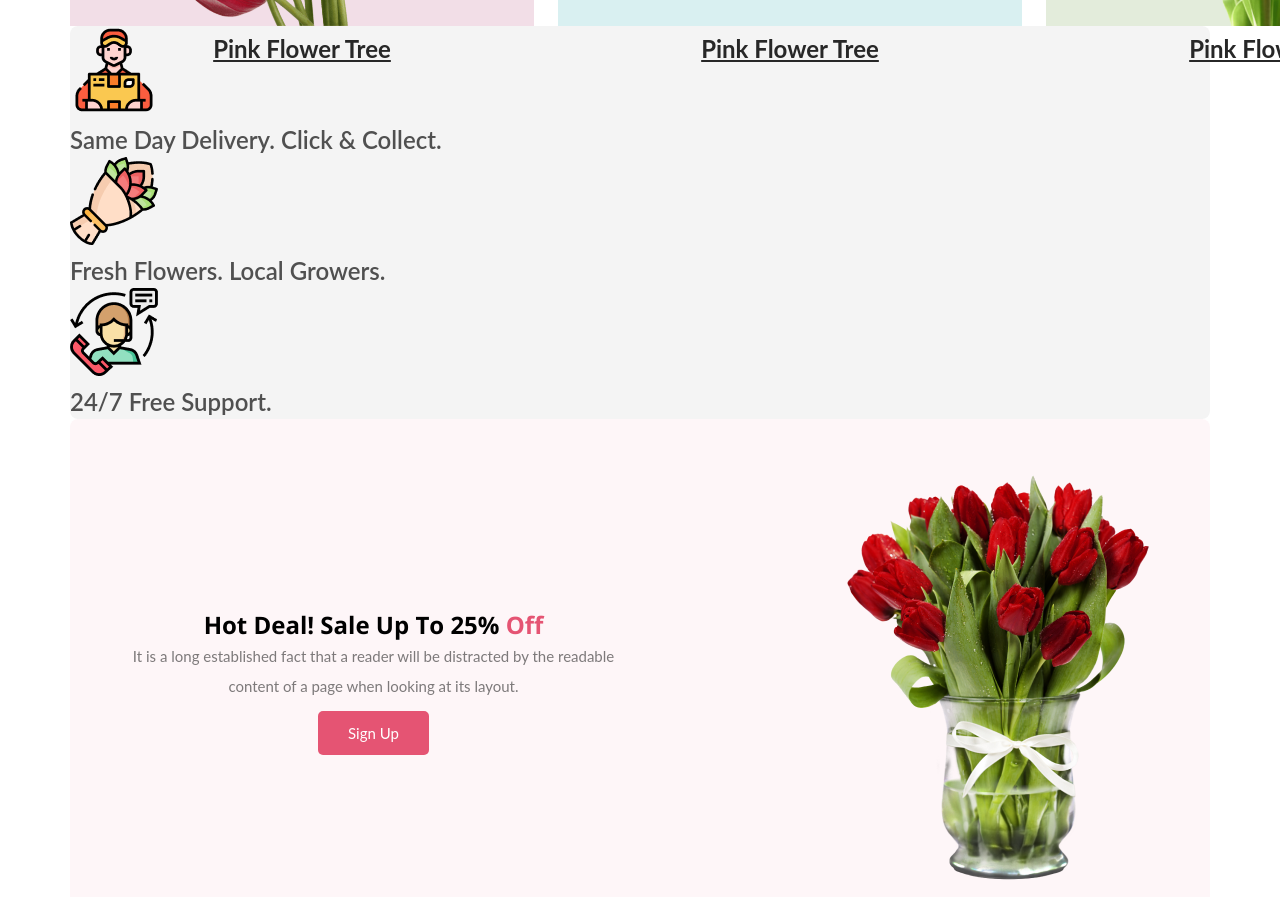
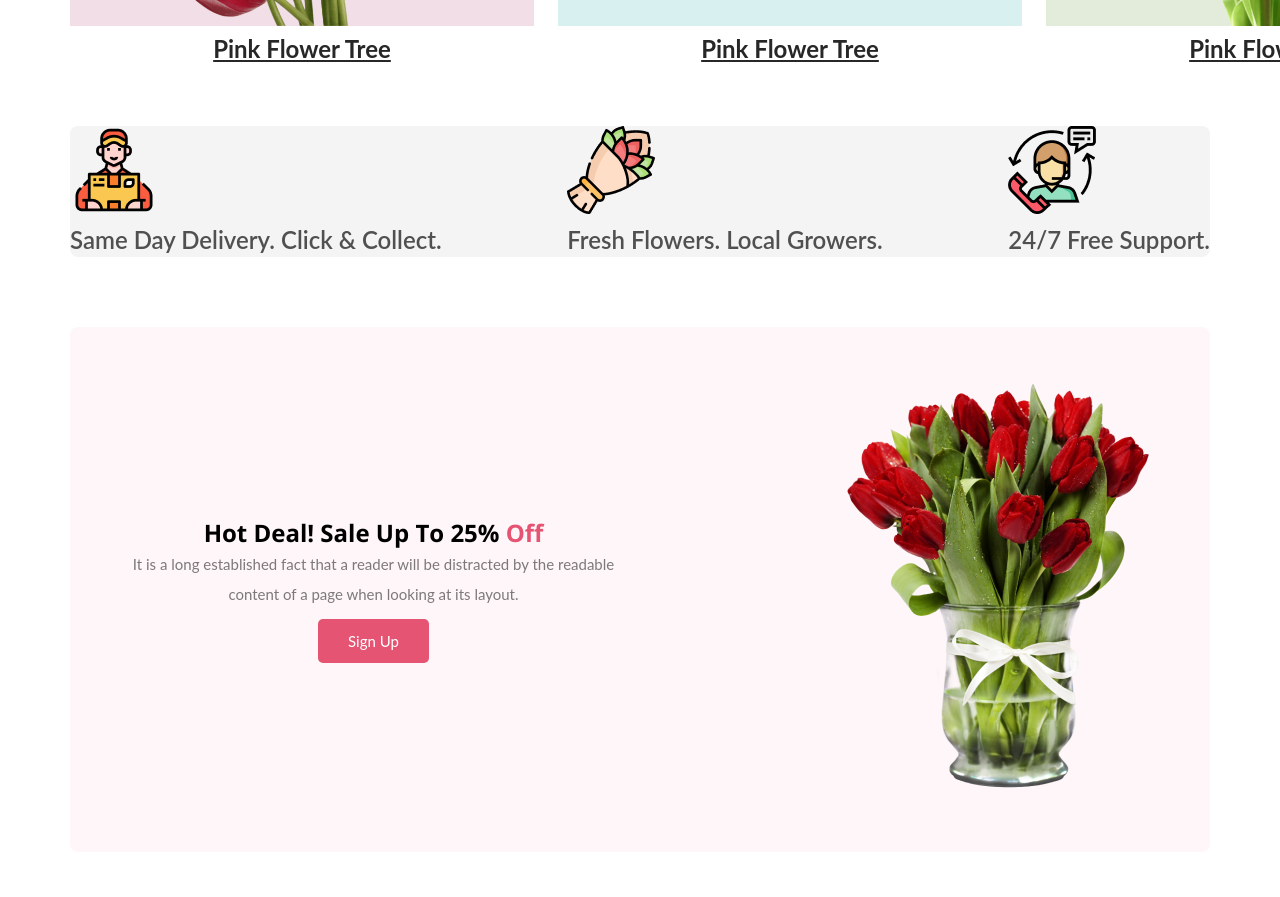
Before and after one commit to PulokRoy11225/flower-shop-assignment, a plain HTML site: page index.html in a window 1280 px wide. Shown: the part 1320-2217 px from the top of the page. Drawn offline with nearby package versions, Linux system fonts and the light colour scheme.

Commit message:
all the logos are aligned

```diff
--- a/index.html
+++ b/index.html
@@ -52,15 +52,15 @@
 <!-- logo section -->
 <section class="logos-des">
   <div class="logo-container">
-  <div class="logo-sec">
+  <div>
 <img src="./Flower Asset/Group 57.png" alt="">
 <p>Same Day Delivery. Click & Collect.</p>
   </div>
-  <div class="logo-sec">
+  <div>
     <img src="./Flower Asset/Group 58.png" alt="">
     <p>Fresh Flowers. Local Growers.</p>
   </div>
-  <div class="logo-sec">
+  <div>
     <img src="./Flower Asset/Group 59.png" alt="">
     <p>24/7 Free Support.</p>
   </div>
--- a/styles/flower.css
+++ b/styles/flower.css
@@ -195,25 +195,26 @@ main {
 }
 
 .logos-des {
+  margin-top: 100px;
+  /* display: flex; */
   border-radius: 8px;
   background: rgba(39, 39, 39, 0.05);
 }
 
 .logo-container {
-  /* display: flex; */
+  display: flex;
+  gap: 20px;
+  justify-content: space-between;
+  /* margin-top: 100px; */
   color: rgba(39, 39, 39, 0.80);
-  /* text-align: center; */
   font-family: Lato;
   font-size: 24px;
   font-weight: 600;
   line-height: 35px;
-  flex-direction: row;
-  justify-content: space-evenly;
 }
 
-.logo-sec {}
-
 .hot-deal-sec5 {
+  margin-top: 70px;
   padding: 50px;
   display: flex;
   border-radius: 8px;
```
